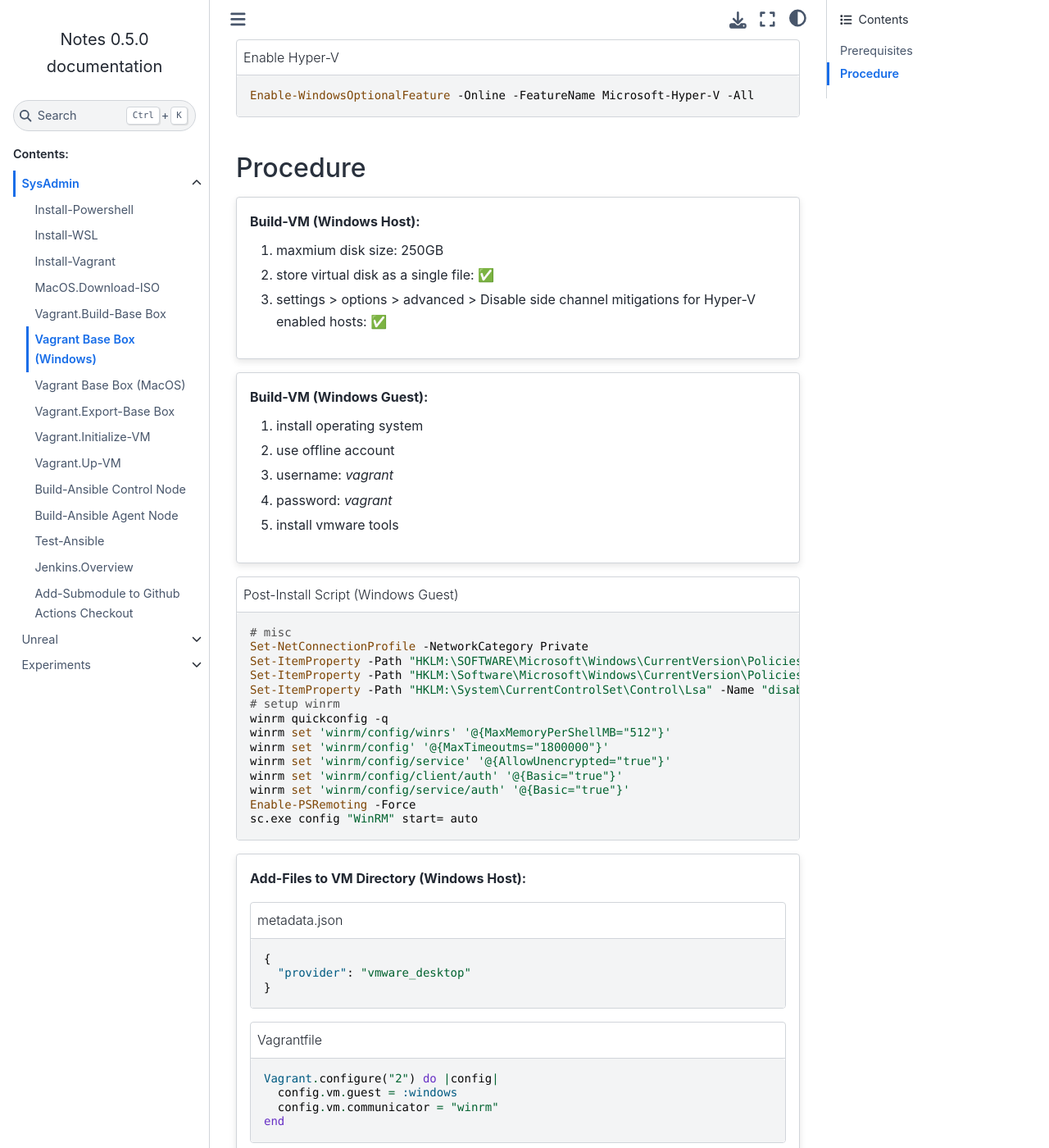
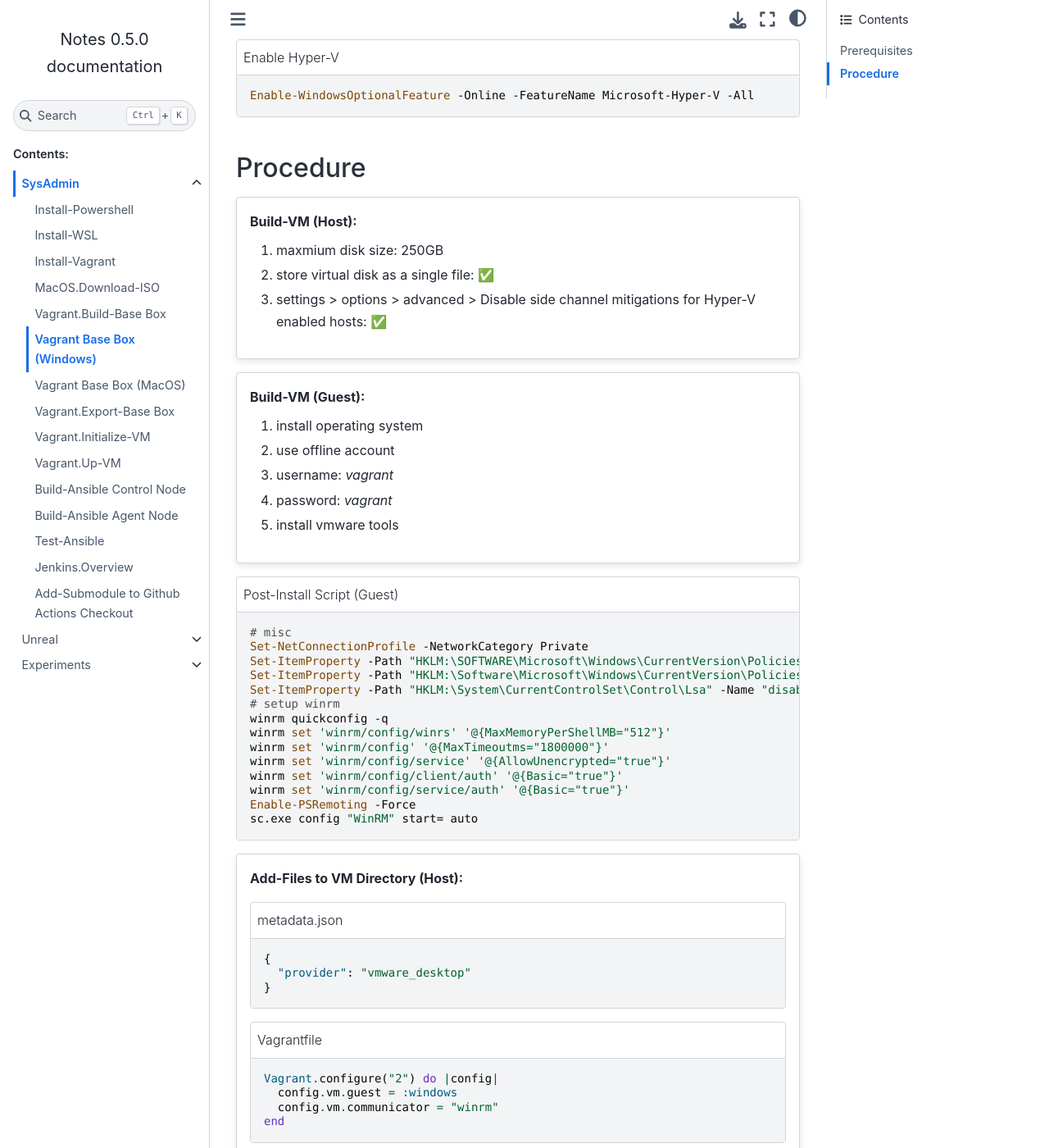
Before and after one commit to Liimurr/notes, a Sphinx documentation site: the page built from doc/src/Vagrant.Build-BaseBox_Windows.rst, in a window 1280 px wide and 1400 px high, scrolled down 271 px. Shown: the whole window at 82% size. Built offline with Sphinx 7.4.7 and the Sphinx Book theme 1.1.4, drawn with Linux system fonts in a browser that asks for light colours; pages that are not in the unit, such as notebooks, are missing from menus; some of the changed text lies outside the part shown.

Commit message:
update windows instructions

```diff
--- a/doc/src/Vagrant.Build-BaseBox_Windows.rst
+++ b/doc/src/Vagrant.Build-BaseBox_Windows.rst
@@ -15,13 +15,13 @@ Prerequisites
 Procedure
 ---------
 
-.. card:: Build-VM (Windows Host):
+.. card:: Build-VM (Host):
 
    1. maxmium disk size: 250GB
    2. store virtual disk as a single file: ✅
    3. settings > options > advanced > Disable side channel mitigations for Hyper-V enabled hosts: ✅
 
-.. card:: Build-VM (Windows Guest):
+.. card:: Build-VM (Guest):
 
    1. install operating system
    2. use offline account
@@ -30,7 +30,7 @@ Procedure
    5. install vmware tools
 
 .. code-block:: powershell
-   :caption: Post-Install Script (Windows Guest)
+   :caption: Post-Install Script (Guest)
 
    # misc
    Set-NetConnectionProfile -NetworkCategory Private
@@ -47,7 +47,7 @@ Procedure
    Enable-PSRemoting -Force
    sc.exe config "WinRM" start= auto
 
-.. card:: Add-Files to VM Directory (Windows Host):
+.. card:: Add-Files to VM Directory (Host):
 
    .. code-block:: json
       :caption: metadata.json
@@ -65,7 +65,7 @@ Procedure
       end
 
 .. code-block:: powershell
-   :caption: Export-Base Box (Windows Host):
+   :caption: Export-Base Box (Host):
 
    $VM='windows-10'
    $VMDir="C:/development/assets/vms/$VM"
@@ -80,7 +80,7 @@ Procedure
    vagrant box add ./$VM.box --name=$VM
 
 .. code-block:: powershell
-   :caption: Test-Base Box (Windows Host)
+   :caption: Test-Base Box (Host)
 
    $VM='windows-10'
    $VagrantDir="C:/development/assets/vagrant/vms/$VM"
```
Also changed, not shown: other parts of doc/src/Vagrant.Build-BaseBox_Windows.rst (+2 -2 lines).
